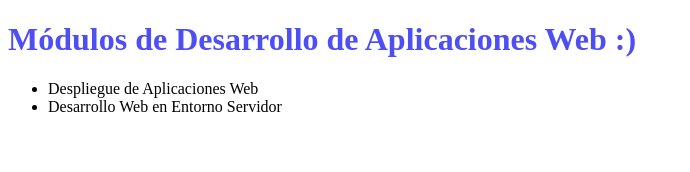
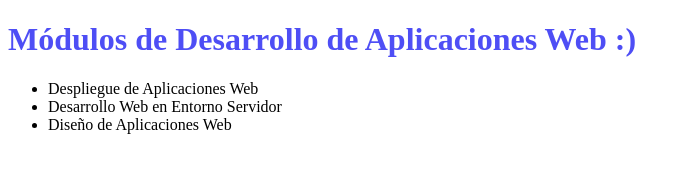
Before and after one commit to rossgm04/dawAct2.3, a plain HTML site: page index.html in a window 1280 px wide. Shown: the whole page, without its empty margins (0-690 px from the left). Drawn offline with Linux system fonts and the light colour scheme.

Commit message:
cuarto módulo

```diff
--- a/index.html
+++ b/index.html
@@ -15,6 +15,7 @@
     <ul>
         <li>Despliegue de Aplicaciones Web</li>
 	<li>Desarrollo Web en Entorno Servidor</li>
+    <li>Diseño de Aplicaciones Web</li>
  </ul>
 </body>
 </html>
```
